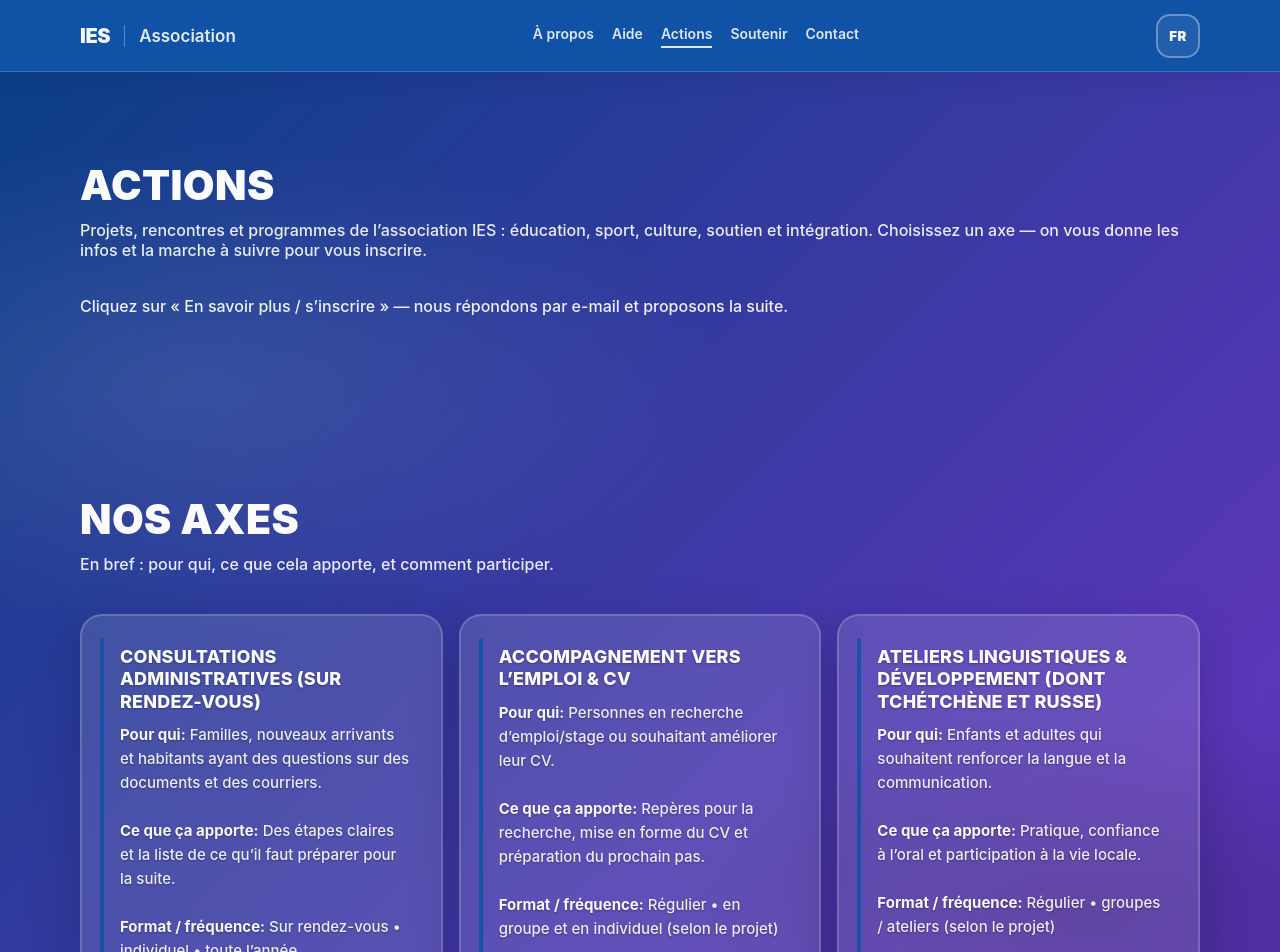
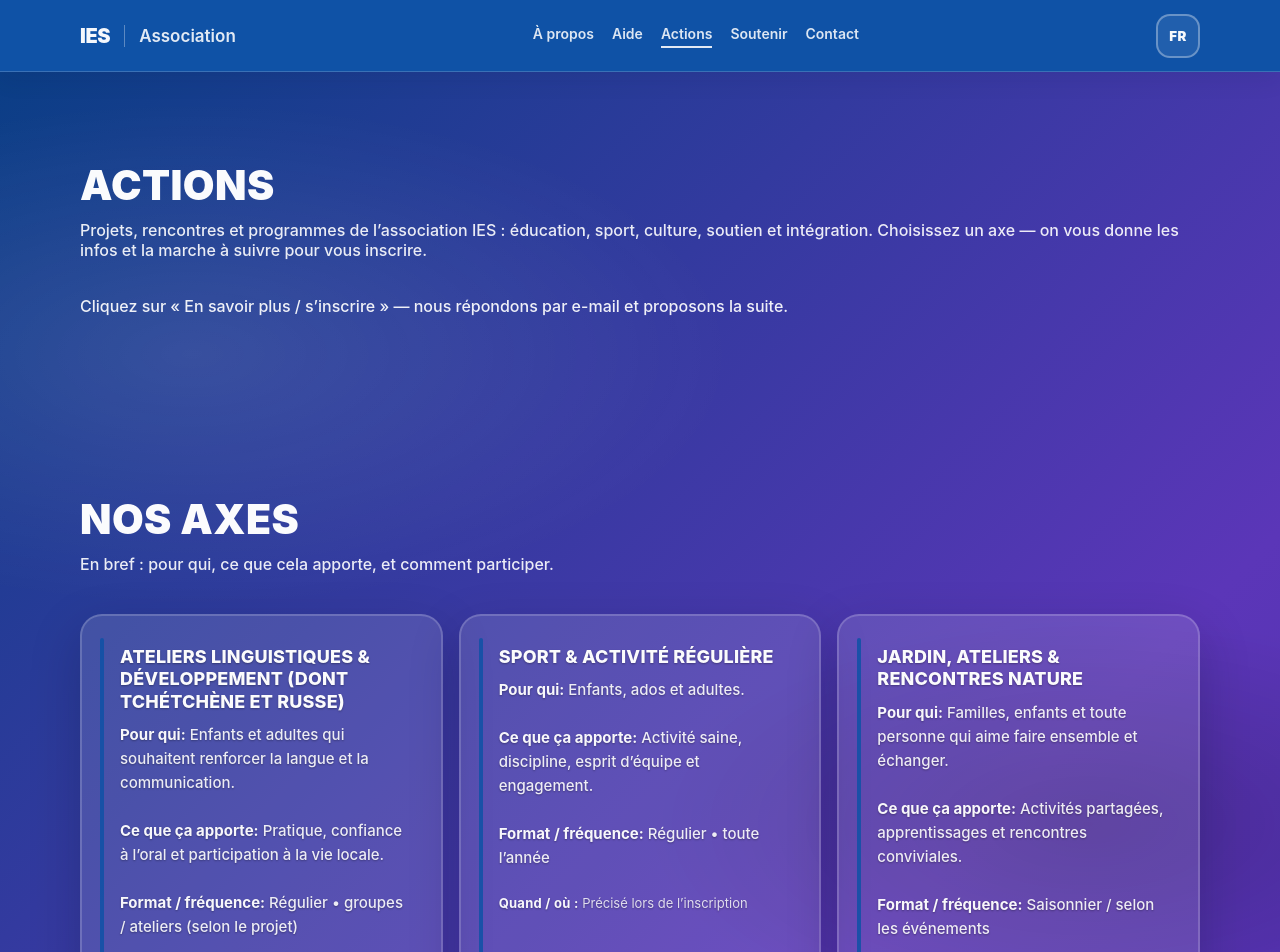
Before and after one commit to aslanzubairaev/Association-IES-, a Next.js app: page /fr/actions in a window 1280 px wide. Shown: the top 952 px of the page. Built offline with nearby package versions, Linux system fonts and the light colour scheme.

Commit message:
на странице "действия" убрал 2 карточки

```diff
--- a/src/app/[locale]/actions/page.tsx
+++ b/src/app/[locale]/actions/page.tsx
@@ -63,8 +63,10 @@ export default function ActionsPage({ params }: { params: { locale: "ru" | "fr"
               />
             );
           })}
+        </div>
 
-          {/* ИНФО‑КАРТОЧКА: “Важно знать / À savoir” как 9‑я карточка, чтобы сетка на десктопе была 3×3. */}
+        {/* ИНФО‑БЛОК: “Важно знать / À savoir” отдельной широкой карточкой под сеткой. */}
+        <div className="actions-important-block">
           <ActionCard
             variant="info"
             title={copy.important.title}
--- a/src/app/globals.css
+++ b/src/app/globals.css
@@ -564,6 +564,10 @@ a {
   grid-template-columns: repeat(3, minmax(0, 1fr));
   gap: 16px;
   align-items: stretch;
+}
+
+.actions-important-block {
+  margin-top: 16px;
 }
 
 /* “Что вам нужно?” на главной: отдельная сетка, чтобы 5 карточек выглядели как 3 + 2 (нижний ряд по центру). */
--- a/src/content/actions.ts
+++ b/src/content/actions.ts
@@ -86,22 +86,6 @@ export const actionsCopy: Record<ActionsLocale, ActionsCopy> = {
       button: "Написать",
     },
     items: [
-      {
-        slug: "permanences-administratives",
-        topicKey: "admin_consultations",
-        title: "АДМИНИСТРАТИВНЫЕ КОНСУЛЬТАЦИИ (ПО ЗАПИСИ)",
-        forWho: "Для семей, новоприбывших и жителей, у кого есть вопросы по документам и письмам.",
-        benefit: "Понятные шаги и список того, что подготовить для следующего действия.",
-        frequency: "По записи • индивидуально • в течение года",
-      },
-      {
-        slug: "emploi-cv",
-        topicKey: "work_cv_support",
-        title: "СОПРОВОЖДЕНИЕ К РАБОТЕ И CV",
-        forWho: "Для тех, кто ищет работу/стажировку или хочет улучшить CV и подачу.",
-        benefit: "Ориентиры по поиску, оформление CV и подготовка к следующему шагу.",
-        frequency: "Регулярно • по группам и индивидуально (по проекту)",
-      },
       {
         slug: "langues-ateliers",
         topicKey: "language_development",
@@ -195,22 +179,6 @@ export const actionsCopy: Record<ActionsLocale, ActionsCopy> = {
       button: "Écrire",
     },
     items: [
-      {
-        slug: "permanences-administratives",
-        topicKey: "admin_consultations",
-        title: "CONSULTATIONS ADMINISTRATIVES (SUR RENDEZ-VOUS)",
-        forWho: "Familles, nouveaux arrivants et habitants ayant des questions sur des documents et des courriers.",
-        benefit: "Des étapes claires et la liste de ce qu’il faut préparer pour la suite.",
-        frequency: "Sur rendez-vous • individuel • toute l’année",
-      },
-      {
-        slug: "emploi-cv",
-        topicKey: "work_cv_support",
-        title: "ACCOMPAGNEMENT VERS L’EMPLOI & CV",
-        forWho: "Personnes en recherche d’emploi/stage ou souhaitant améliorer leur CV.",
-        benefit: "Repères pour la recherche, mise en forme du CV et préparation du prochain pas.",
-        frequency: "Régulier • en groupe et en individuel (selon le projet)",
-      },
       {
         slug: "langues-ateliers",
         topicKey: "language_development",
```
